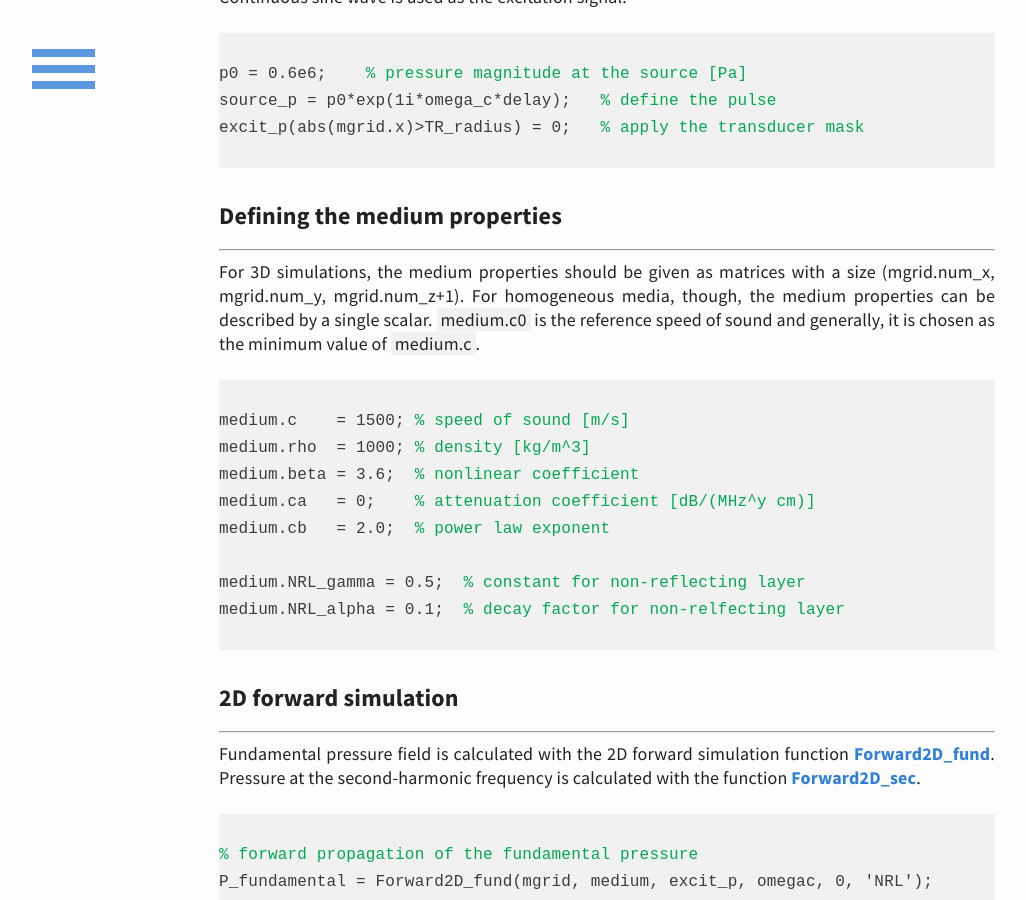
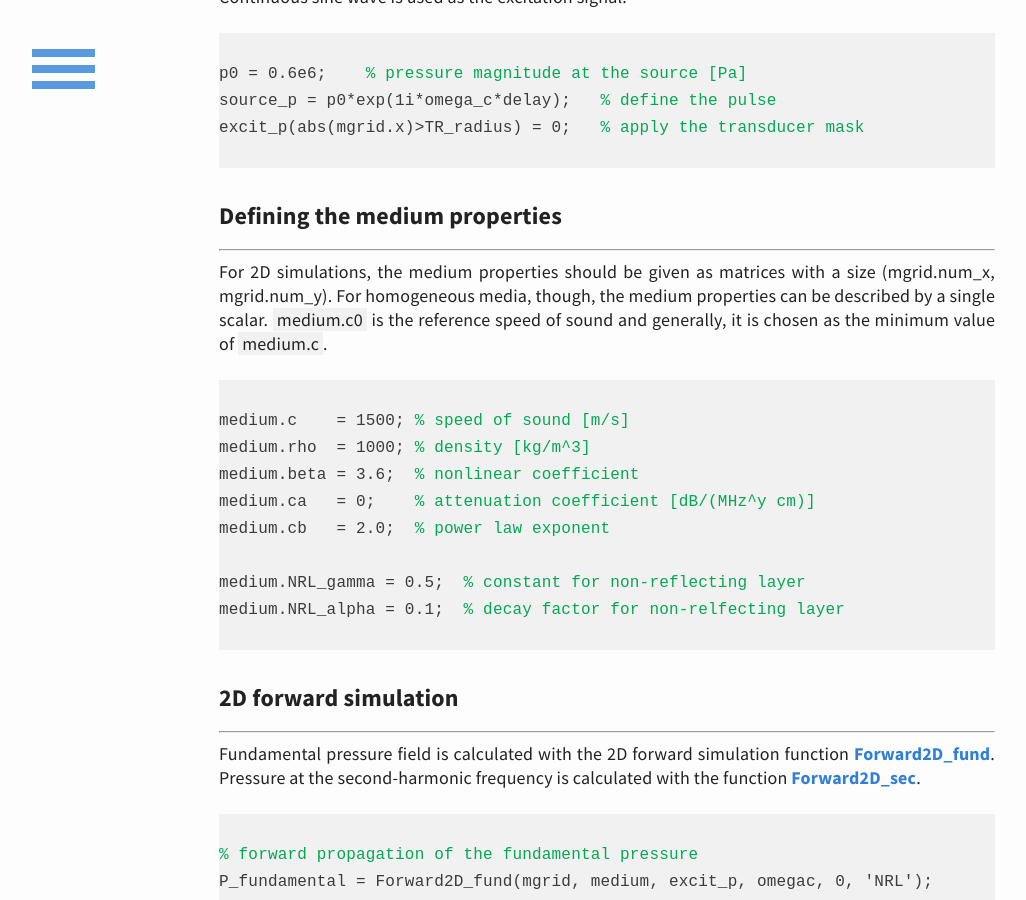
Before and after one commit to m-SOUND/mSOUND, a Jekyll site: the page built from _posts/2019-07-31-FSMDM_2D_homogeneous.html, in a window 1280 px wide and 900 px high, scrolled down 992 px. Shown: the whole window, without its empty margins (33-1059 px from the left). Built offline with Jekyll 4.4.1, drawn with Linux system fonts in a browser that asks for light colours.

Commit message:
Update 2019-07-31-FSMDM_2D_homogeneous.html

```diff
--- a/_posts/2019-07-31-FSMDM_2D_homogeneous.html
+++ b/_posts/2019-07-31-FSMDM_2D_homogeneous.html
@@ -53,8 +53,8 @@
 <h6>Defining the medium properties</h6>
 <hr>
 <p>
-For 3D simulations, the medium properties should be given as matrices with a size (mgrid.num_x, mgrid.num_y,
-mgrid.num_z+1). For homogeneous media, though, the medium properties can be described by a single scalar.
+For 2D simulations, the medium properties should be given as matrices with a size (mgrid.num_x, mgrid.num_y). For homogeneous media,
+though, the medium properties can be described by a single scalar.
 <span style="background-color:#f1f1f1">medium.c0</span> is the reference speed of sound and generally,
 it is chosen as the minimum value of <span style="background-color:#f1f1f1">medium.c</span>.
 <pre><code>
```
